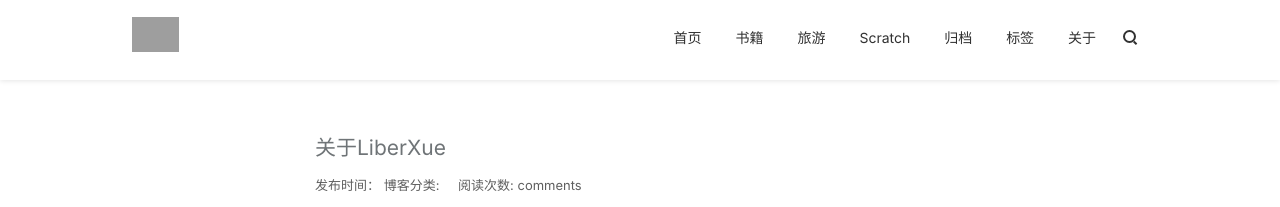
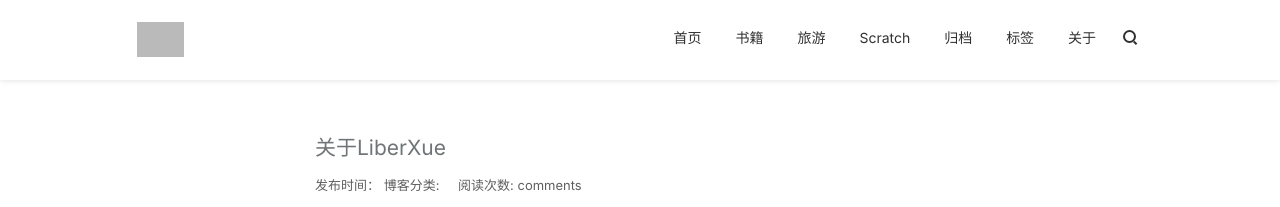
Before and after one commit to JarodYv/jarodyv.github.io, a Jekyll site: the page built from about.md, in a window 1280 px wide. Shown: the top 207 px of the page. Built offline with Jekyll 4.4.1, drawn with Linux system fonts in a browser that asks for light colours; nearby versions of some CDN libraries; comment, search, counter and statistics services are not loaded.

Commit message:
fix some styles
fix some styles

```diff
--- a/_includes/head.html
+++ b/_includes/head.html
@@ -13,7 +13,7 @@
   <link rel="icon" type="image/png" href="{{ site.url }}/style/favicons/favicon.ico" />
   <link href="{{ site.url }}/style/favicons/favicon.ico" rel="shortcut icon" type="image/png">
   <link rel="canonical" href="{{ site.url }}/">
-  <link rel="alternate" type="application/rss+xml" title="Liberxue" href="{{ site.url }}/feed.xml">
+  <link rel="alternate" type="application/rss+xml" title="BestYuer" href="{{ site.url }}/feed.xml">
   <meta charset="UTF-8">
   <link rel="manifest" href="/manifest.json">
   <link rel="shortcut icon" href="{{ site.url }}/style/favicons/favicon.ico" type="image/x-icon">
--- a/style/style-liberxue.css
+++ b/style/style-liberxue.css
@@ -129,7 +129,7 @@ input:-ms-input-placeholder,textarea:-ms-input-placeholder{color:#5f5f5f;}
 .header.animated.slideDown{-webkit-animation-name:slideDown;animation-name:slideDown;}
 .navbar-container{position:relative;width:1040px;max-width:100%;height:80px;margin:0 auto;}
 .navbar-logo{font-size:22px;line-height:22px;position:absolute;top:50%;left:0;display:block;width:auto;max-width:50%;height:22px;margin-top:-10px;margin-left:25px;text-decoration:none;}
-.navbar-logo img{width: auto;height: 35px;outline: 0;margin: -13px;}
+.navbar-logo img{width: auto;height: 35px;outline: 0;margin: -8px;opacity: 0.7;}
 .navbar-menu{z-index:10;display:inline-block;width:auto;padding-right:5px;}
 .navbar-menu a{font-size:14px;padding:0 15px;}
 .navbar-mobile-menu{line-height:80px;z-index:1;display:none;width:28px;padding:0 45px 0 10px;cursor:pointer;}
@@ -148,7 +148,7 @@ input:-ms-input-placeholder,textarea:-ms-input-placeholder{color:#5f5f5f;}
 .navbar-search:hover>form,.navbar-search:active>form,.navbar-search:focus>form{overflow:inherit;clip:inherit;-webkit-transition:opacity 500ms ease-in-out;transition:opacity 500ms ease-in-out;opacity:1;}
 .navbar-search:hover>.icon-search,.navbar-search:active>.icon-search,.navbar-search:focus>.icon-search{color:#eb5055;}
 .navbar-search form{line-height:30px;position:absolute;top:50%;right:0;display:block;overflow:hidden;clip:rect(1px,1px,1px,1px);width:auto;max-width:60%;height:30px;margin-top:-15px;padding-right:10px;opacity:0;}
-.navbar-search form .search-box{line-height:30px;position:relative;top:-1px;display:inline-block;width:400px;max-width:100%;height:30px;padding:0;border:none;border-radius:3px;}
+.navbar-search form .search-box{line-height:30px;position:relative;top:-1px;display:inline-block;width:500px;max-width:100%;height:30px;padding:0;border:none;border-radius:3px;}
 .navbar-search form .search-box input{font-size:14px;line-height:30px;position:absolute;top:0;left:0;width:100%;height:30px;padding:0 40px 0 18px;color:#313131;border:1px solid #eb5055;border-radius:20px;outline:0;background-color:#fff;-webkit-appearance:none;}
 .navbar-search form .search-box ul{font-size:14px;line-height:50px;color:#eb5055;background-color:#fff;z-index: 9999;text-align: center;   -webkit-box-shadow: 0 1px 5px rgba(0,0,0,.1);
 -moz-box-shadow: 0 1px 5px rgba(0,0,0,.1);box-shadow: 0 1px 5px rgba(0,0,0,.1);border-radius: 0.50rem;}
```
